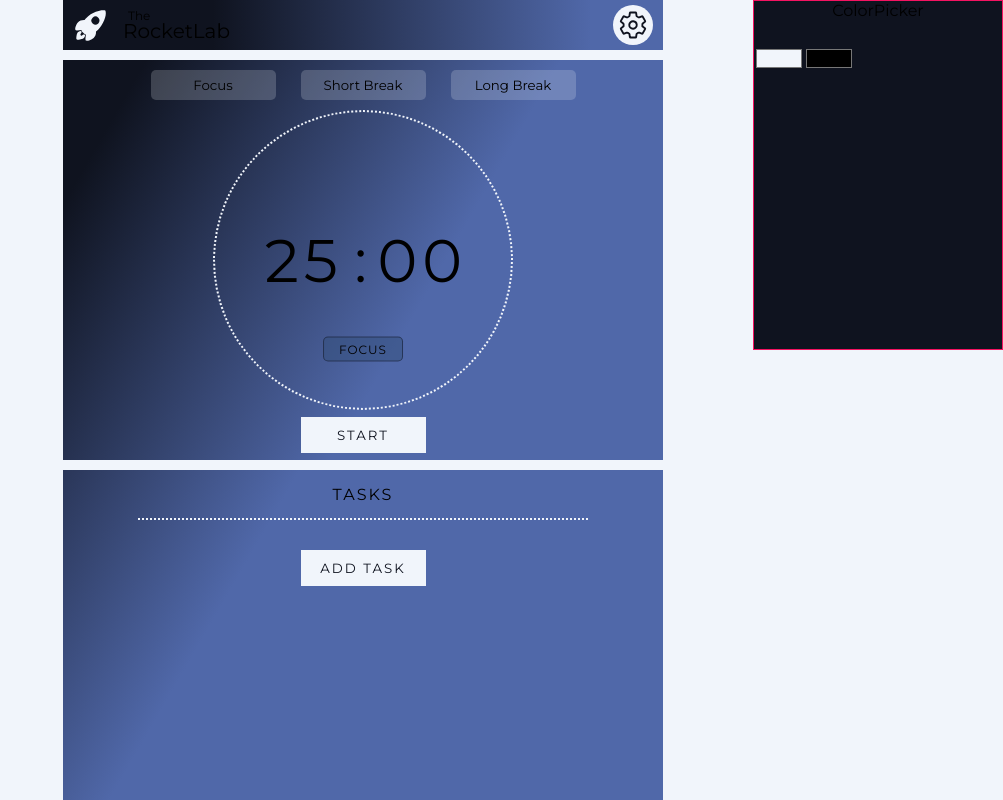
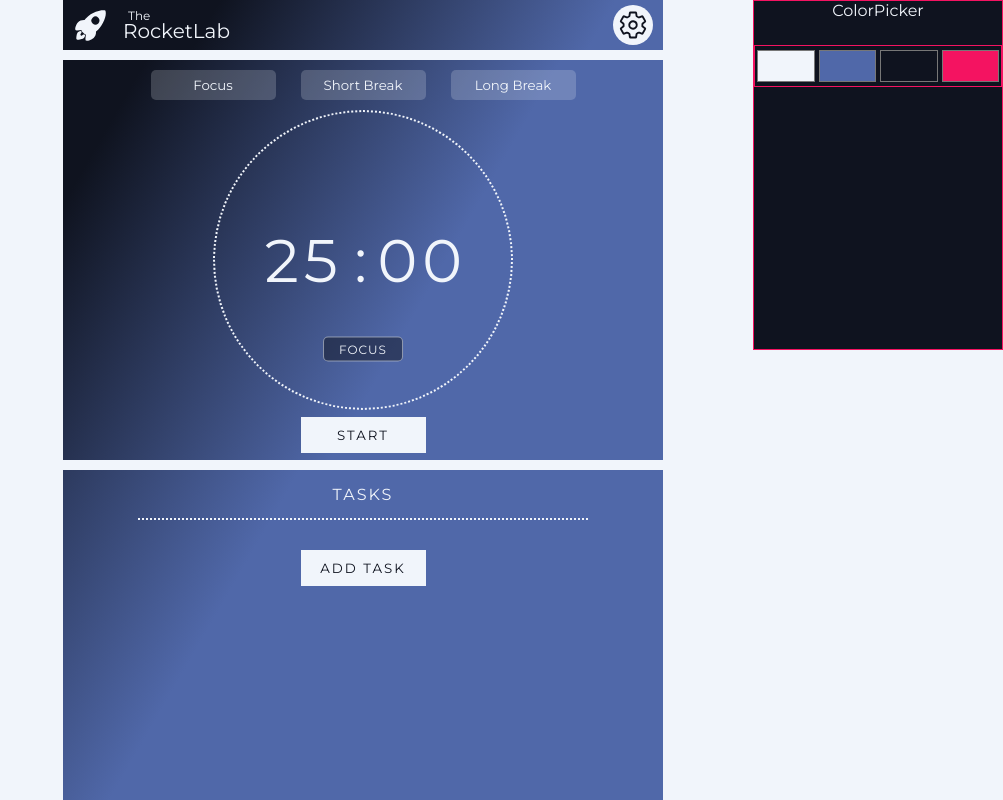
Before and after one commit to tessoka/pomodoro-timer-app, a React (Create React App) app: page / in a window 1280 px wide. Shown: the whole page, without its empty margins (277-1280 px from the left). Built offline with nearby package versions, Linux system fonts and the light colour scheme.

Commit message:
color change finally works for both hex & rgb vars

```diff
--- a/src/components/ColorPicker.jsx
+++ b/src/components/ColorPicker.jsx
@@ -1,32 +1,59 @@
-import React, { useState, useEffect, useContext } from 'react'
+import React, { useState, useContext } from 'react'
 import Form from 'react-bootstrap/Form'
 import { ColorsContext } from '../utilities/Context'
 
 const ColorPicker = () => {
 
-  const { colorsSettings, setColorsSettings } = useContext(ColorsContext)
+  const { colorsSettings } = useContext(ColorsContext)
 
   const [ c1, setC1 ] = useState(colorsSettings.color1)
   const [ c2, setC2 ] = useState(colorsSettings.color2)
   const [ c3, setC3 ] = useState(colorsSettings.color3)
   const [ c4, setC4 ] = useState(colorsSettings.color4)
 
-  const r = document.getElementById('root')
+
+
+  const hexToRgb = (e) => {
+    const color = e.target.value
+    const r = parseInt(color.substr(1,2), 16)
+    const g = parseInt(color.substr(3,2), 16)
+    const b = parseInt(color.substr(5,2), 16)
+    return `${r}, ${g}, ${b}`
+  }
 
 
   const handleColorChange1 = (e) => {
-    // console.log(e.target.value)
-    localStorage.setItem("colors", `{"color1": "${e.target.value}", "color2": "#5068a9", "color3": "#0f131f", "color4": "#f41361"}`)
-    // setColorsSettings(JSON.parse(localStorage.getItem("colors")))
-    r.style.setProperty('--color1', e.target.value)
+    const rgb = hexToRgb(e)
+    localStorage.setItem("colors", `{"color1": "${e.target.value}", "color2": "${c2}", "color3": "${c3}", "color4": "${c4}"}`)
+    document.body.style.setProperty('--color1', e.target.value)
+    document.body.style.setProperty('--color1-rgb', rgb)
     setC1(e.target.value)
   }
 
+  const handleColorChange2 = (e) => {
+    const rgb = hexToRgb(e)
+    localStorage.setItem("colors", `{"color1": "${c1}", "color2": "${e.target.value}", "color3": "${c3}", "color4": "${c4}"}`)
+    document.body.style.setProperty('--color2', e.target.value)
+    document.body.style.setProperty('--color2-rgb', rgb)
+    setC2(e.target.value)
+  }
 
-  useEffect(() => {
-    console.log("selected color:")
-    console.log(c1)
-  }, [])
+  const handleColorChange3 = (e) => {
+    const rgb = hexToRgb(e)
+    localStorage.setItem("colors", `{"color1": "${c1}", "color2": "${c2}", "color3": "${e.target.value}", "color4": "${c4}"}`)
+    document.body.style.setProperty('--color3', e.target.value)
+    document.body.style.setProperty('--color3-rgb', rgb)
+    setC3(e.target.value)
+  }
+
+  const handleColorChange4 = (e) => {
+    const rgb = hexToRgb(e)
+    localStorage.setItem("colors", `{"color1": "${c1}", "color2": "${c2}", "color3": "${c3}", "color4": "${e.target.value}"}`)
+    document.body.style.setProperty('--color4', e.target.value)
+    document.body.style.setProperty('--color4-rgb', rgb)
+    setC4(e.target.value)
+  }
+
 
   return (
     <div id="cp" className="container-colorpicker">
@@ -42,7 +69,9 @@ const ColorPicker = () => {
           onChange={(e) => handleColorChange1(e)}
           />
 
-          <input type="color" />
+          <input type="color" value={`${c2}`} onChange={(e) => handleColorChange2(e)} />
+          <input type="color" value={`${c3}`} onChange={(e) => handleColorChange3(e)} />
+          <input type="color" value={`${c4}`} onChange={(e) => handleColorChange4(e)} />
 
       </div>
     </div>
--- a/src/components/Tasks.jsx
+++ b/src/components/Tasks.jsx
@@ -1,10 +1,10 @@
-import React, { useEffect, useState, useContext } from 'react'
+import React, { useEffect, useContext } from 'react'
 import Task from './Task'
 import { SettingsContext, TaskListContext } from '../utilities/Context'
 
 const Tasks = () => {
 
-  const { currentSettings, setCurrentSettings } = useContext(SettingsContext)
+  const { currentSettings } = useContext(SettingsContext)
   let { taskList, setTaskList } = useContext(TaskListContext)
 
   const handleClickAdd = () => {
--- a/src/components/Timer.jsx
+++ b/src/components/Timer.jsx
@@ -20,9 +20,6 @@ const Timer = () => {
 
 
   const calculateDisplayTime = () => {
-
-    console.log("timeLeft")
-    console.log(timeLeft)
     let mins = Math.floor(timeLeft / 60).toString()
     let secs = Math.floor(timeLeft - (mins * 60)).toString()
     if (mins < 10) mins = "0" + mins.toString()
@@ -98,8 +95,6 @@ const Timer = () => {
             sessionStorage.setItem("runs", `${runs}`)
           }
 
-          console.log("modulus:")
-          console.log(runs % 3)
 
           if (runs % 3 === 0) {
             handleClickType("Long Break")
--- a/src/sass/colorpicker.scss
+++ b/src/sass/colorpicker.scss
@@ -1,6 +1,6 @@
 .container-colorpicker {
-  background-color: $primaryColor-6;
-  border: 1px solid $secondaryColor-1;
+  background-color: var(--color3);
+  border: 1px solid var(--color4);
 
   position: absolute;
   right: 0;
@@ -15,38 +15,14 @@
   z-index: 1;
 
   .cp-colors {
-    // border: 1px solid red;
+    border: 1px solid red;
     border-color: inherit;
     width: 100%;
     display: flex;
 
-    p {
-      width: calc(100% / 4);
-      height: 30px;
-
-      @include flexCenter();
-      font-size: 12px;
-      cursor: pointer;
-
-      &.c1 {
-        background-color: $primaryColor-1;
-        color: $primaryColor-6;
-      }
-
-      &:nth-child(2) {
-        background-color: $primaryColor-6;
-        color: $primaryColor-1;
-      }
-
-      &:nth-child(3) {
-        background-color: $primaryColor-3;
-        color: $primaryColor-1;
-      }
-
-      &:nth-child(4) {
-        background-color: $secondaryColor-1;
-        color: $primaryColor-6;
-      }
+    input {
+      flex: 1;
+      height: 40px;
     }
   }
 
--- a/src/sass/global.scss
+++ b/src/sass/global.scss
@@ -1,29 +1,32 @@
 * {
   &::-moz-selection {
-    background: $secondaryColor-1;
+    background: var(--color4);
   }
   &::selection {
-    background: $secondaryColor-1;
+    background: var(--color4);
   }
 }
 
 body {
-  // font-family: 'Cousine', monospace;
   font-family: 'Montserrat', sans-serif;
-  background-color: $primaryColor-1;
+  --color1: $primaryColor-1;
+  --color2: $primaryColor-3;
+  --color3: $primaryColor-6;
+  --color4: $secondaryColor-1;
+
+  --color1-rgb: 0;
+  --color2-rgb: 0;
+  --color3-rgb: 0;
+  --color4-rgb: 0;
+
+  background-color: var(--color1);
 }
 
 #root {
   --progress: 936;
-  --color1: $primaryColor-1;
-  --color2: $primaryColor-3;
-  --color3: $primaryColor-6;
-  --color4: $secondaryColor-1;
 }
 
 .App {
-  // border: 1px solid purple;
-
   min-height: 100vh;
   height: 100vh;
   max-width: 600px;
@@ -31,7 +34,7 @@ body {
 
   margin: 0 auto;
 
-  color: var(--color1);
+  color: rgb(var(--color1-rgb));
 
   display: flex;
   flex-direction: column;
@@ -39,7 +42,6 @@ body {
 }
 
 main {
-  // border: 1px solid steelblue;
   position: relative;
   height: 100%;
 
@@ -48,29 +50,27 @@ main {
   gap: 10px;
 
   .container-middle {
-    // border: 1px solid $secondaryColor-1;
-    background: linear-gradient(120deg, $primaryColor-6 10%, $primaryColor-3 60%);
+    background-image: linear-gradient(120deg, var(--color3) 10%, var(--color2) 60%);
     height: 50vh;
   }
 }
 
 .btn {
-  background-color: $primaryColor-1;
+  background-color: var(--color1);
 
   width: 125px;
   padding: 10px 15px;
 
-  color: $primaryColor-6;
+  color: var(--color3);
   text-transform: uppercase;
   letter-spacing: 2px;
 
   &:hover {
-    background-color: $secondaryColor-1;
+    background-color: var(--color4);
   }
 }
 
 .container-mid-top {
-  // border: 1px solid greenyellow;
   height: 75px;
   width: 100%;
 
@@ -80,7 +80,7 @@ main {
   gap: 25px;
 
   & button {
-    background-color: rgba($primaryColor-1, .2);
+    background-color: rgba(var(--color1-rgb), .2);
     border-radius: 5px;
     width: 125px;
     height: 30px;
@@ -88,17 +88,13 @@ main {
     transition: all .3s ease;
 
     &:hover {
-      background-color: $secondaryColor-1;
-      color: $primaryColor-6;
+      background-color: var(--color4);
+      color: var(--color3);
     }
 
-    // &:focus {
-    //   border: 1px solid $secondaryColor-1;
-    // }
-
     &:disabled {
-      background-color: rgba($primaryColor-1, .05);
-      color: rgba($primaryColor-1, .2);
+      background-color: rgba(var(--color1-rgb), .05);
+      color: rgba(var(--color1-rgb), .2);
       cursor: default;
     }
   }
@@ -128,15 +124,15 @@ main {
 
 /* Track */
 ::-webkit-scrollbar-track {
-  background: $primaryColor-1;
+  background: var(--color1-rgb);
 }
 
 /* Handle */
 ::-webkit-scrollbar-thumb {
-  background: rgba($primaryColor-3, .75);
+  background: rgba(var(--color2-rgb), .75);
 }
 
 /* Handle on hover */
 ::-webkit-scrollbar-thumb:hover {
-  background: rgba($secondaryColor-1, .8);
+  background: rgba(var(--color4-rgb), .8);
 }
--- a/src/sass/header.scss
+++ b/src/sass/header.scss
@@ -1,7 +1,5 @@
-
 header {
-  // border: 1px solid orange;
-  background: linear-gradient(90deg, $primaryColor-6 25%, $primaryColor-3 88%);
+  background: linear-gradient(120deg, var(--color3) 25%, var(--color2) 88%);
 
   min-height: 50px;
   padding: 0 10px;
@@ -11,21 +9,18 @@ header {
   justify-content: space-between;
 
   .logo-box {
-    // border: 1px solid greenyellow;
     position: relative;
     display: flex;
     align-items: flex-end;
     gap: 15px;
 
     svg {
-      // border: 1px solid red;
-      fill: $primaryColor-1;
+      fill: var(--color1);
       height: 35px;
       width: 35px;
     }
 
     p {
-      // border: 1px solid red;
       font-size: 20px;
       pointer-events: none;
     }
@@ -38,11 +33,8 @@ header {
     }
   }
 
-
-
   .logo-settings {
-    // border: 1px solid red;
-    background-color: rgba($primaryColor-1, 1);
+    background-color: var(--color1);
     position: relative;
     border-radius: 50%;
     height: 40px;
@@ -52,17 +44,17 @@ header {
     cursor: pointer;
 
     &:hover {
-      background-color: $secondaryColor-1;
+      background-color: var(--color4);
       transform: rotate(90deg);
 
       svg {
-        color: $primaryColor-5;
+        color: var(--color3);
       }
     }
 
     svg {
       height: 30px;
-      color: $primaryColor-6;
+      color: var(--color3);
       fill: transparent;
       @include absoluteCenter();
     }
--- a/src/sass/tasks.scss
+++ b/src/sass/tasks.scss
@@ -1,12 +1,10 @@
 .container-tasks {
-  background: linear-gradient(120deg, rgb(42, 54, 88), $primaryColor-3 30%);
+  background: linear-gradient(120deg, var(--color3) -25%, var(--color2) 30%);
   flex: 1;
 
-  // @include flexCenter();
 
 
   .tasks-box {
-    // border: 1px solid red;
     height: 100%;
     width: 100%;
     @include flexCenter();
@@ -14,7 +12,7 @@
     gap: 15px;
 
     .tasks-header {
-      border-bottom: 2px dotted $primaryColor-1;
+      border-bottom: 2px dotted var(--color1);
       width: 450px;
       height: 50px;
       @include flexCenter();
@@ -26,7 +24,6 @@
     }
 
     .task-list {
-      // border: 1px solid greenyellow;
       width: 450px;
 
       @include flexCenter();
--- a/src/sass/timer.scss
+++ b/src/sass/timer.scss
@@ -1,13 +1,11 @@
 .container-mid {
-  // border: 1px solid red;
-  // background-color: $primaryColor-3;
   height: 100%;
 
   @include flexCenter();
   justify-content: space-around;
 
   .timer-progressbar {
-    border: 2px dotted $primaryColor-1;
+    border: 2px dotted var(--color1);
     border-radius: 50%;
 
     position: relative;
@@ -20,10 +18,8 @@
     @include flexCenter();
 
     .timer {
-      // border: 1px solid red;
       width: 100%;
       font-size: 60px;
-      // font-feature-settings: "lnum";
 
       & > div {
         @include absoluteCenter();
@@ -40,8 +36,6 @@
     }
 
     .progress-bar {
-      // background-color: blue;
-      // border: 1px solid greenyellow;
       position: relative;
 
       width: 310px;
@@ -56,7 +50,7 @@
 
         #pb {
           fill: none;
-          stroke: $secondaryColor-1;
+          stroke: var(--color4);
           stroke-width: 5px;
           stroke-dasharray: 936;
           stroke-dashoffset: var(--progress);
@@ -71,9 +65,8 @@
       left: 50%;
       transform: translate(-50%, -50%);
 
-      border: 1px solid rgba($primaryColor-6, .5);
-      // border: 1px solid $secondaryColor-1;
-      background-color: rgba($primaryColor-4, .5);
+      border: 1px solid rgba(var(--color1-rgb), .5);
+      background-color: rgba(var(--color3-rgb), .5);
       border-radius: 5px;
       padding: 0 15px;
       height: 25px;
```
Also changed, not shown: src/App.js (+25 -0 lines), src/sass/mixins.scss (+13 -1 lines), src/sass/settings.scss (+7 -11 lines), src/sass/task.scss (+11 -10 lines).
